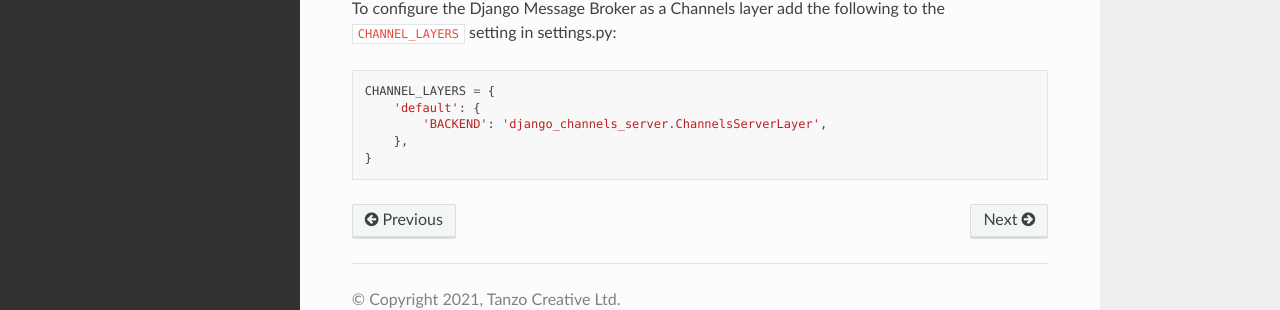
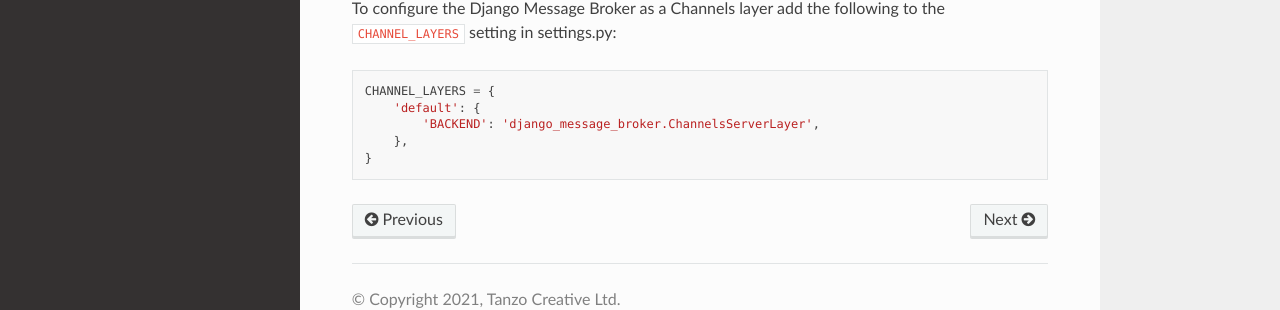
Before and after one commit to django-message-broker/django-message-broker, a Sphinx documentation site: the page built from docs/pages/installation.rst, in a window 1280 px wide and 1045 px high. Shown: the part 676-986 px from the top of the window. Built offline with Sphinx 7.4.7 and the Read the Docs theme 2.0.0, drawn with Linux system fonts in a browser that asks for light colours.

Commit message:
Correct project name

```diff
--- a/docs/pages/installation.rst
+++ b/docs/pages/installation.rst
@@ -31,6 +31,6 @@ setting in settings.py:
 
     CHANNEL_LAYERS = {
         'default': {
-            'BACKEND': 'django_channels_server.ChannelsServerLayer',
+            'BACKEND': 'django_message_broker.ChannelsServerLayer',
         },
     }
```
Also changed, not shown: README.md (+1 -1 lines).
